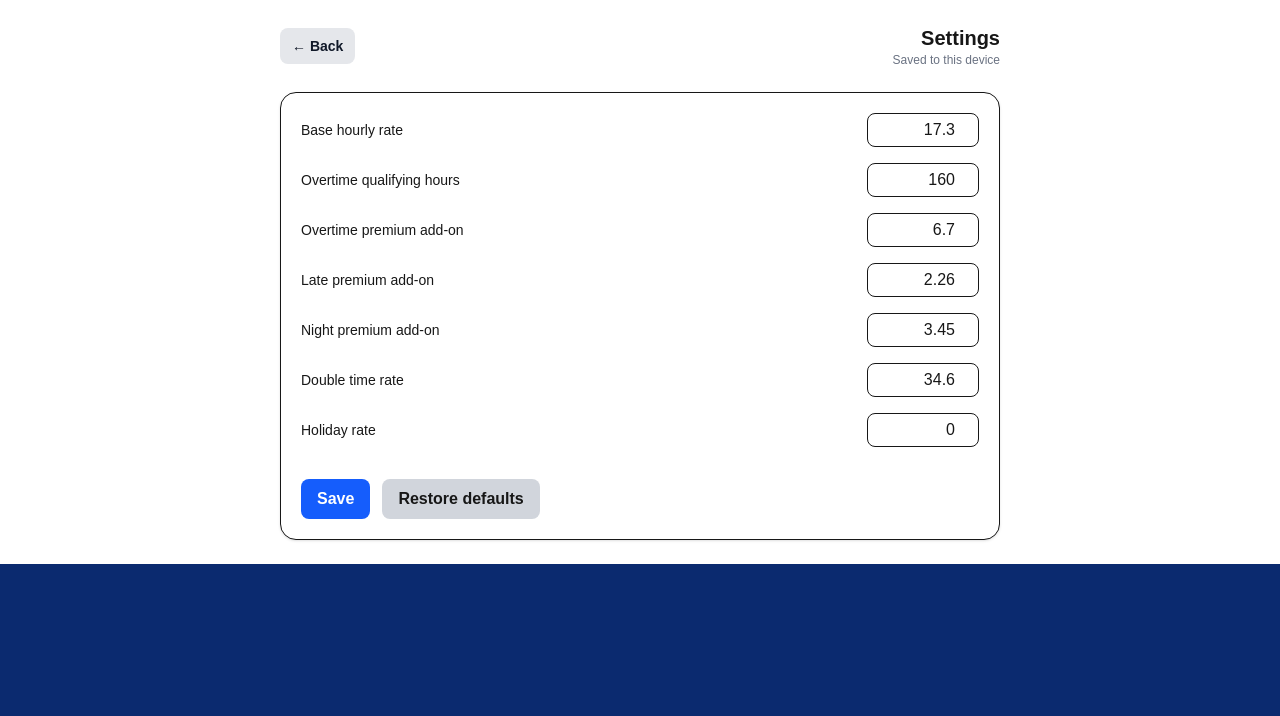
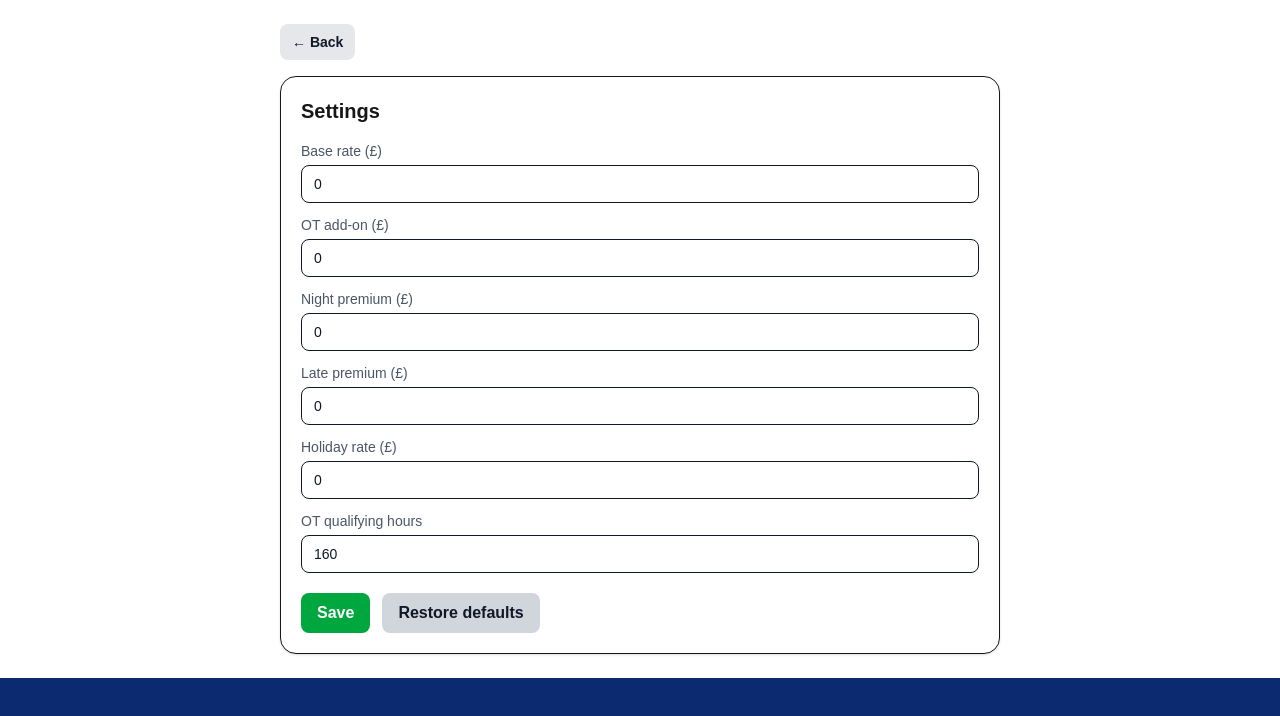
Before and after one commit to phil18019/wage-app, a Next.js app: page /settings in a window 1280 px wide. Shown: the top 716 px of the page. Built offline with nearby package versions, Linux system fonts and the light colour scheme.

Commit message:
Fix settings page with back button and dark mode

```diff
--- a/app/settings/page.tsx
+++ b/app/settings/page.tsx
@@ -3,176 +3,129 @@
 import { useEffect, useState } from "react";
 import { useRouter } from "next/navigation";
 
-type Settings = {
-  baseRate: number;
-  otThreshold: number;
-  otPremiumAdd: number;
-  latePremiumAdd: number;
-  nightPremiumAdd: number;
-  doubleRate: number;
-  holidayRate: number;
+const KEY = "wagecheck.settings.v1";
+
+const DEFAULTS = {
+  baseRate: 0,
+  otAddRate: 0,
+  nightAddRate: 0,
+  lateAddRate: 0,
+  holidayRate: 0,
+  otThreshold: 160,
 };
-
-const DEFAULTS: Settings = {
-  baseRate: 17.3,
-  otThreshold: 160,
-  otPremiumAdd: 6.7,
-  latePremiumAdd: 2.26,
-  nightPremiumAdd: 3.45,
-  doubleRate: 34.6,
-  holidayRate: 0,
-};
-
-const KEY = "wagecheck.settings.v1";
 
 export default function SettingsPage() {
   const router = useRouter();
-  const [s, setS] = useState<Settings>(DEFAULTS);
+
+  const [rates, setRates] = useState(DEFAULTS);
   const [savedMsg, setSavedMsg] = useState("");
 
+  // Load saved settings
   useEffect(() => {
+    try {
       const raw = localStorage.getItem(KEY);
-    if (raw) {
-      try {
-        setS({ ...DEFAULTS, ...JSON.parse(raw) });
+      if (!raw) return;
+
+      const parsed = JSON.parse(raw);
+      setRates({ ...DEFAULTS, ...parsed });
     } catch {}
-    }
   }, []);
 
-  function save() {
-    localStorage.setItem(KEY, JSON.stringify(s));
+  // Save settings
+  const save = () => {
+    localStorage.setItem(KEY, JSON.stringify(rates));
     setSavedMsg("Saved ✅");
     setTimeout(() => setSavedMsg(""), 1500);
-  }
+  };
 
-  function reset() {
-    setS(DEFAULTS);
+  // Reset settings
+  const reset = () => {
+    setRates(DEFAULTS);
     localStorage.setItem(KEY, JSON.stringify(DEFAULTS));
     setSavedMsg("Reset to defaults");
     setTimeout(() => setSavedMsg(""), 1500);
-  }
+  };
 
-  function update<K extends keyof Settings>(key: K, value: number) {
-    setS(prev => ({ ...prev, [key]: value }));
-  }
+  const handleChange = (field: string, value: string) => {
+    setRates(prev => ({
+      ...prev,
+      [field]: Number(value),
+    }));
+  };
 
   return (
     <main className="mx-auto max-w-3xl p-4 sm:p-6">
 
-      {/* HEADER */}
-      <div className="mb-6 flex items-center justify-between">
-
+      {/* Back button */}
       <button
         onClick={() => router.push("/")}
-          className="inline-flex items-center gap-2 rounded-lg
-                     px-3 py-2 text-sm font-semibold
+        className="mb-4 inline-flex items-center gap-2 rounded-lg px-3 py-2 text-sm font-semibold
                    bg-gray-200 text-gray-900 hover:bg-gray-300
                    dark:bg-gray-700 dark:text-white dark:hover:bg-gray-600"
       >
         ← Back
       </button>
 
-        <div className="text-right">
+      <div className="rounded-2xl border bg-white p-5 shadow-sm dark:bg-gray-800 dark:border-gray-700">
+
+        <div className="flex justify-between items-center mb-4">
           <h1 className="text-xl font-bold">Settings</h1>
-          <p className="text-xs text-gray-500 dark:text-gray-400">
-            Saved to this device
-          </p>
-        </div>
+          <span className="text-sm text-green-600">{savedMsg}</span>
         </div>
 
-      {/* CARD */}
-      <div className="rounded-2xl border bg-white p-5 shadow-sm
-                      dark:bg-gray-900 dark:border-gray-700 space-y-4">
+        <div className="grid gap-3">
 
-        <Field label="Base hourly rate">
-          <Input value={s.baseRate} onChange={v => update("baseRate", v)} />
-        </Field>
+          <Input label="Base rate (£)" value={rates.baseRate} onChange={v => handleChange("baseRate", v)} />
+          <Input label="OT add-on (£)" value={rates.otAddRate} onChange={v => handleChange("otAddRate", v)} />
+          <Input label="Night premium (£)" value={rates.nightAddRate} onChange={v => handleChange("nightAddRate", v)} />
+          <Input label="Late premium (£)" value={rates.lateAddRate} onChange={v => handleChange("lateAddRate", v)} />
+          <Input label="Holiday rate (£)" value={rates.holidayRate} onChange={v => handleChange("holidayRate", v)} />
+          <Input label="OT qualifying hours" value={rates.otThreshold} onChange={v => handleChange("otThreshold", v)} />
 
-        <Field label="Overtime qualifying hours">
-          <Input value={s.otThreshold} onChange={v => update("otThreshold", v)} />
-        </Field>
+        </div>
 
-        <Field label="Overtime premium add-on">
-          <Input value={s.otPremiumAdd} onChange={v => update("otPremiumAdd", v)} />
-        </Field>
-
-        <Field label="Late premium add-on">
-          <Input value={s.latePremiumAdd} onChange={v => update("latePremiumAdd", v)} />
-        </Field>
-
-        <Field label="Night premium add-on">
-          <Input value={s.nightPremiumAdd} onChange={v => update("nightPremiumAdd", v)} />
-        </Field>
-
-        <Field label="Double time rate">
-          <Input value={s.doubleRate} onChange={v => update("doubleRate", v)} />
-        </Field>
-
-        <Field label="Holiday rate">
-          <Input value={s.holidayRate} onChange={v => update("holidayRate", v)} />
-        </Field>
-
-        {/* ACTIONS */}
-        <div className="flex gap-3 pt-4 flex-wrap">
-
+        <div className="flex gap-3 mt-5 flex-wrap">
           <button
             onClick={save}
-            className="rounded-lg bg-blue-600 px-4 py-2 text-white font-semibold hover:bg-blue-700"
+            className="rounded-lg bg-green-600 px-4 py-2 font-semibold text-white hover:bg-green-700"
           >
             Save
           </button>
 
           <button
             onClick={reset}
-            className="rounded-lg bg-gray-300 px-4 py-2 font-semibold hover:bg-gray-400
-                       dark:bg-gray-700 dark:text-white dark:hover:bg-gray-600"
+            className="rounded-lg bg-gray-300 px-4 py-2 font-semibold text-gray-900 hover:bg-gray-400
+                       dark:bg-gray-600 dark:text-white dark:hover:bg-gray-500"
           >
             Restore defaults
           </button>
+        </div>
 
-          {savedMsg && (
-            <span className="text-sm text-green-600 dark:text-green-400">
-              {savedMsg}
-            </span>
-          )}
-        </div>
       </div>
     </main>
   );
 }
 
-/* ---------------- UI helpers ---------------- */
-
-function Field({
+function Input({
   label,
-  children,
-}: {
-  label: string;
-  children: React.ReactNode;
-}) {
-  return (
-    <div className="flex items-center justify-between gap-4">
-      <span className="text-sm font-medium">{label}</span>
-      {children}
-    </div>
-  );
-}
-
-function Input({
   value,
   onChange,
 }: {
+  label: string;
   value: number;
-  onChange: (v: number) => void;
+  onChange: (v: string) => void;
 }) {
   return (
+    <label className="flex flex-col text-sm">
+      <span className="mb-1 text-gray-600 dark:text-gray-300">{label}</span>
       <input
         type="number"
         value={value}
-      onChange={e => onChange(Number(e.target.value))}
-      className="w-28 rounded-lg border px-2 py-1 text-right
-                 bg-white dark:bg-gray-800
-                 dark:border-gray-600"
+        onChange={e => onChange(e.target.value)}
+        className="rounded-lg border px-3 py-2
+                   bg-white text-gray-900
+                   dark:bg-gray-700 dark:text-white dark:border-gray-600"
       />
+    </label>
   );
 }
```
Lines whose indentation alone changed are shown as unchanged.
